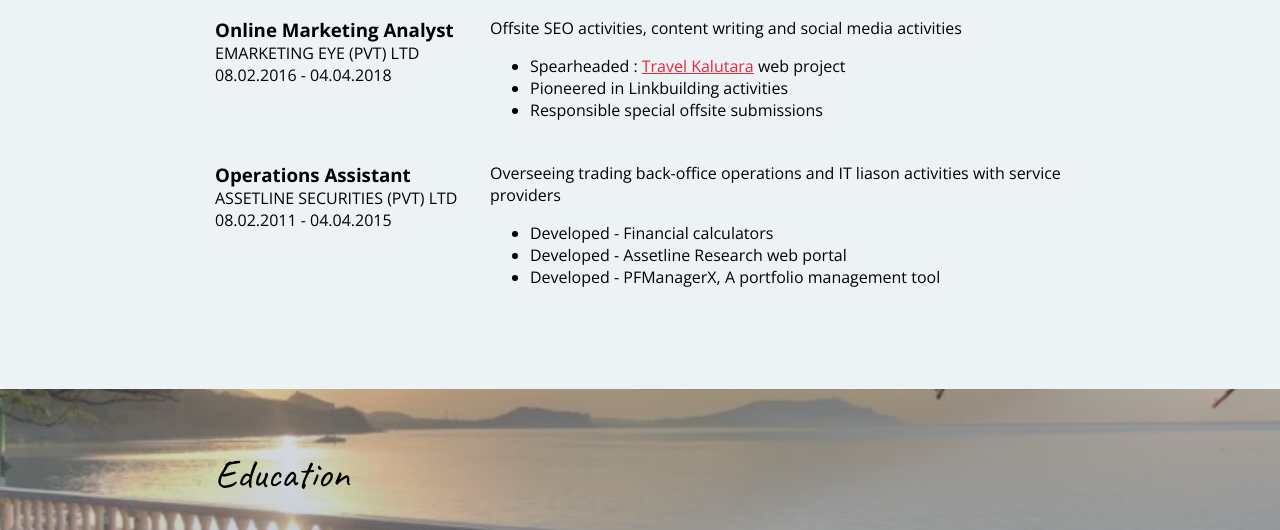
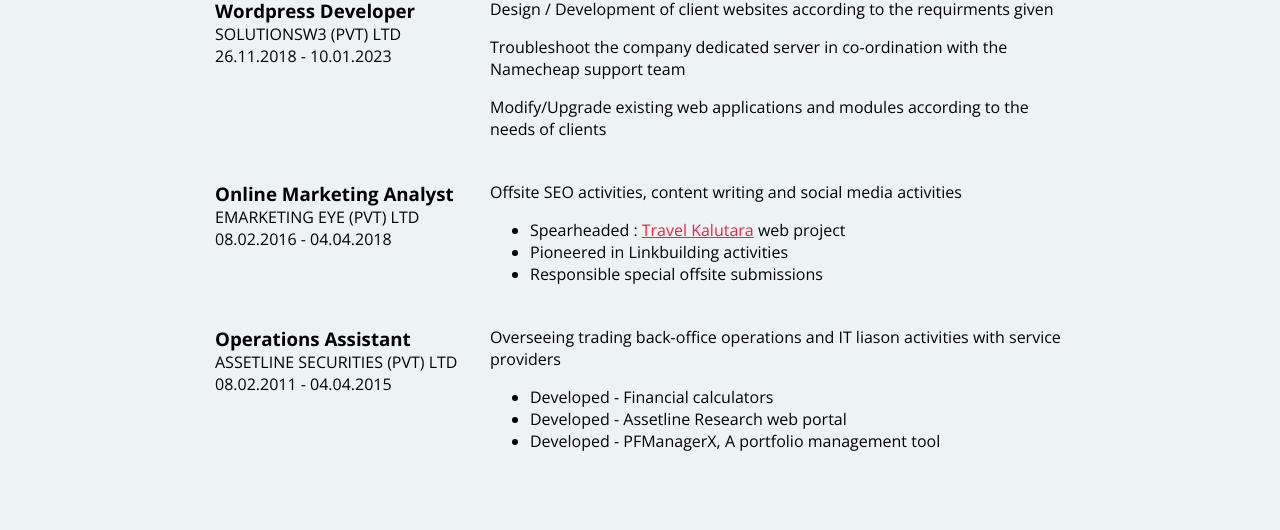
Before and after one commit to hasintha/hasintha.github.io, a plain HTML site: page Profile/index.html in a window 1280 px wide. Shown: the part 570-1100 px from the top of the page. Drawn offline with nearby package versions, Linux system fonts and the light colour scheme.

Commit message:
Update index.html with sw3

```diff
--- a/Profile/index.html
+++ b/Profile/index.html
@@ -23,7 +23,7 @@
         <img class="profile-img col-narrow" src="img/hasintha-weragala-photo.jpg" alt="hasintha weragala's photo" >
           <div class="col-wide">
             <h1> Hasintha Weragala </h1>
-            <h2> Wordpress Dev | SEO Enthusisast | Travel Writer </h2>
+            <h2> Wordpress Dev | Travel Writer </h2>
             <p> Frankly, I have not got the faintest idea what i am or what indeed are my interests.
             My feeble attempt to blogging can be seen <a href="https://hasi-journal.blogspot.com">here.</a>
             In my free time I usually watch endless movies.</p>
@@ -40,6 +40,16 @@
         <div class="content-wrap">
         <h2> Work Experience </h2>
           <!-- Job Details : repitive section -->
+          <div class="col-narrow">
+            <h3> Wordpress Developer </h3>
+            <p class="uppercase"> SolutionsW3 (Pvt) Ltd</p>
+            <p> 26.11.2018 - 10.01.2023 </p>
+          </div>
+          <div class="col-wide job-description">
+              <p> Design / Development of client websites according to the requirments given</p>
+              <p> Troubleshoot the company dedicated server in co-ordination with the Namecheap support team</p>
+              <p> Modify/Upgrade existing web applications and modules according to the needs of clients</p>
+          </div>
           <div class="col-narrow">
             <h3> Online Marketing Analyst </h3>
             <p class="uppercase"> Emarketing Eye (Pvt) Ltd </p>
```
